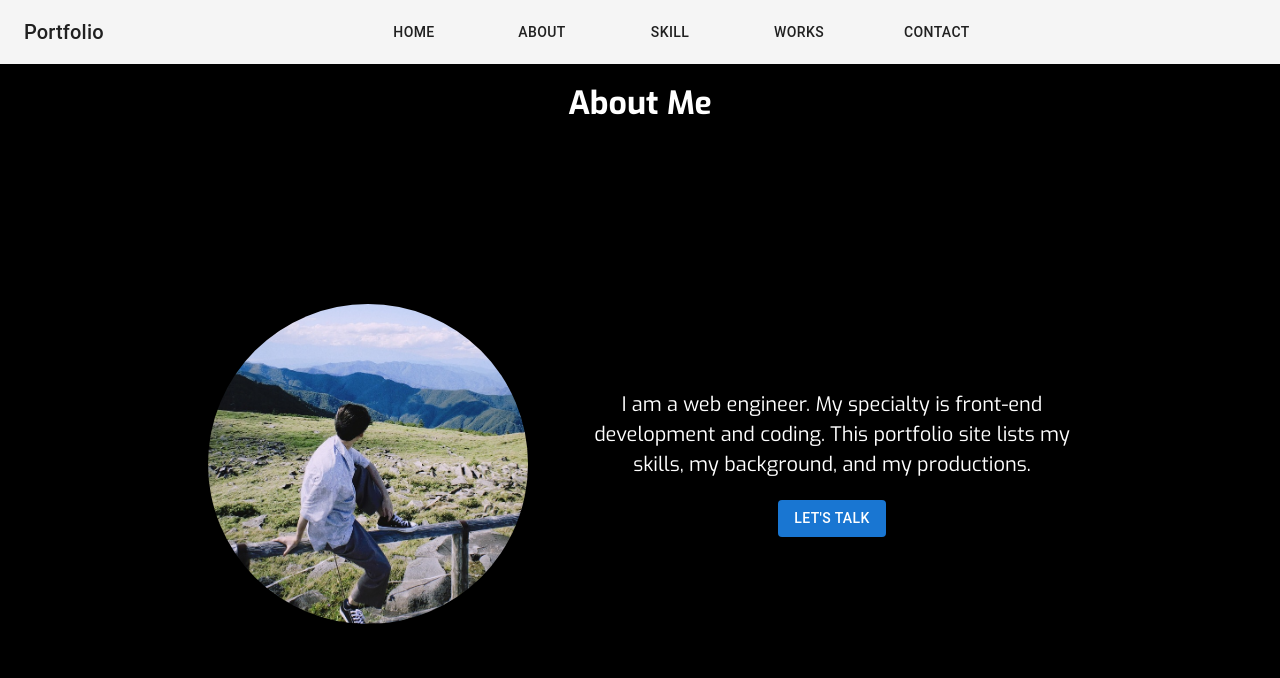
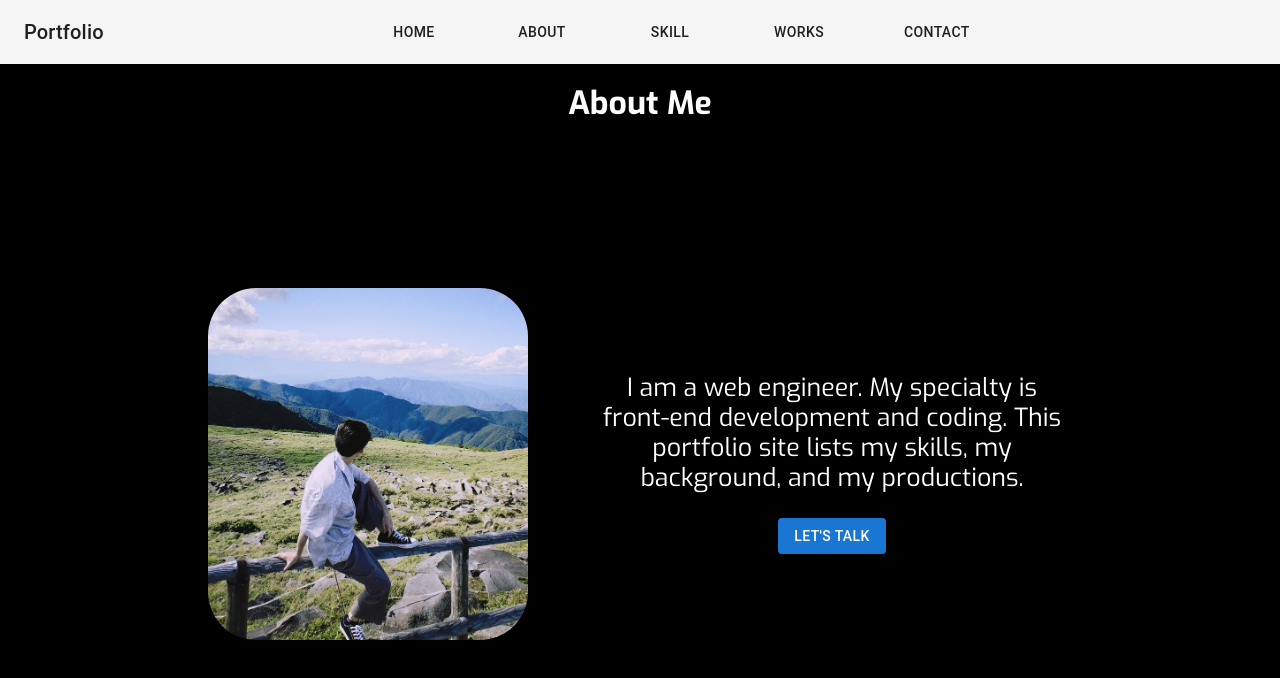
Before and after one commit to okasyun/Portfolio, a React (Create React App) app: page /about in a window 1280 px wide. Shown: the top 678 px of the page. Built offline with nearby package versions, Linux system fonts and the light colour scheme.

Commit message:
add home about

```diff
--- a/src/assets/styled.css
+++ b/src/assets/styled.css
@@ -3,6 +3,8 @@ body {
 }
 
 .container {
+  align-items: center;
+  flex-direction: column;
   justify-content: center;
   height: 100vh;
   background-color: black;
@@ -26,11 +28,11 @@ body {
 
 .me {
   width: 20rem;
-  height: 20rem;
+  height: 22rem;
   position: relative;
 }
 .me > img {
-  border-radius: 50%;
+  border-radius: 3rem;
   top: 0;
   left: 0;
   -o-object-fit: cover;
@@ -47,18 +49,9 @@ body {
   position: relative;
 }
 .introduction > p {
-  font-size: 20px;
+  font-size: 25px;
   line-height: 30px;
-  margin-bottom: 20px;
-}
-
-.container {
-  height: 100vh;
-  background-color: black;
-  width: 100%;
-  padding-top: 64px;
-  margin: 0 auto;
-  text-align: center;
+  margin-bottom: 25px;
 }
 
 @media screen and (max-width: 1000px) {
@@ -67,6 +60,6 @@ body {
   }
   .introduction > p {
     font-size: 20px;
-    line-height: 25px;
+    line-height: 30px;
   }
 }/*# sourceMappingURL=styled.css.map */
--- a/src/assets/styled.scss
+++ b/src/assets/styled.scss
@@ -1,9 +1,10 @@
 body {
-  // overflow: hidden;
   color: white;
 }
 
 .container {
+  align-items: center;
+  flex-direction: column;
   justify-content: center;
   height: 100vh;
   background-color: black;
@@ -27,10 +28,10 @@ body {
 
 .me {
   width: 20rem;
-  height: 20rem;
+  height: 22rem;
   position: relative;
   & > img {
-    border-radius: 50%;
+    border-radius: 3rem;
     top: 0;
     left: 0;
     object-fit: cover;
@@ -45,19 +46,10 @@ body {
   max-width: 30rem;
   position: relative;
   & > p {
-    font-size: 20px;
+    font-size: 25px;
     line-height: 30px;
-    margin-bottom: 20px;
+    margin-bottom: 25px;
   }
-}
-
-.container {
-  height: 100vh;
-  background-color: black;
-  width: 100%;
-  padding-top: 64px;
-  margin: 0 auto;
-  text-align: center;
 }
 
 @media screen and (max-width: 1000px) {
@@ -67,6 +59,6 @@ body {
   }
   .introduction > p {
     font-size: 20px;
-    line-height: 25px;
+    line-height: 30px;
   }
 }
--- a/src/components/pages/Home.tsx
+++ b/src/components/pages/Home.tsx
@@ -8,7 +8,7 @@ const Home: FC = memo(() => {
       {/* title-containerが横幅いっぱいにならない */}
       <Header />
       <div className="area">
-        <div className="home__container container">
+        <div className="container">
           <h5>Hello I'm</h5>
           <h1>Shun Okamoto</h1>
           <h5>Frontend Engineer</h5>
```
Also changed, not shown: 1 other file (tests, documents, lock files or other folders).
